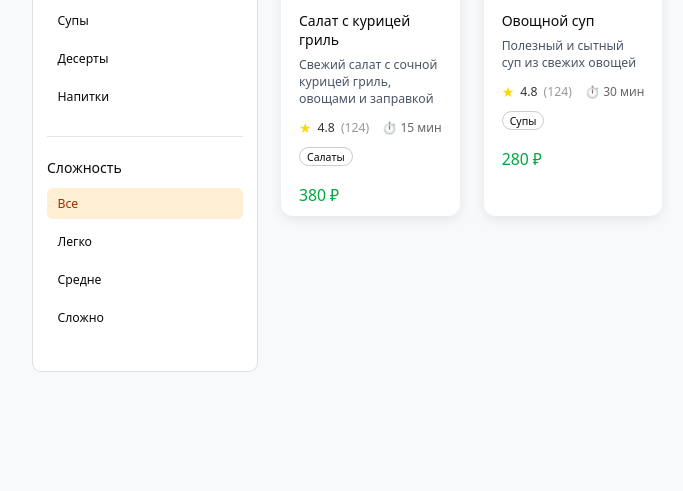
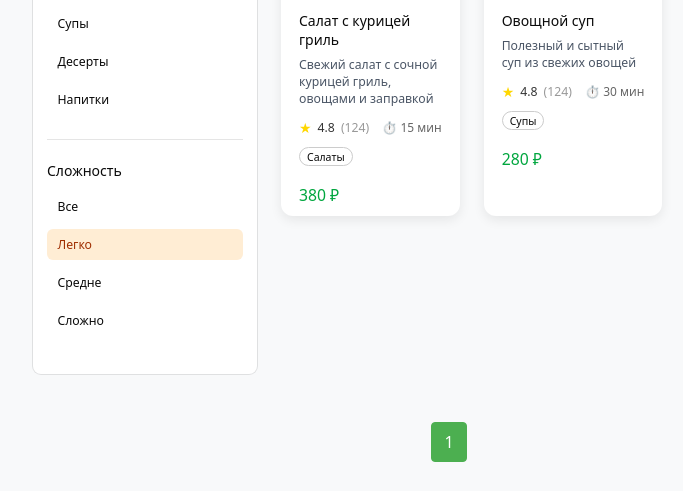
Before and after one commit to Totorooro/food_re, a Django app: page /?difficulty=easy&page=1 in a window 1280 px wide. Shown: the part 309-800 px from the top of the page, without its empty margins (191-874 px from the left). Run offline with Django 4.2, Linux system fonts and the light colour scheme; data comes from the database, SQL or seed files in the repository.

Commit message:
feat: add pagination and fix filtering

```diff
--- a/flavorfeed/recipes/static/recipes/css/style.css
+++ b/flavorfeed/recipes/static/recipes/css/style.css
@@ -121,6 +121,7 @@
             font-size: 12.25px;
             color: #030213;
             font-weight: 600;
+            text-decoration: none;
         }
 
         .filter_filters h3 {
@@ -131,6 +132,7 @@
 
         .reset-btn:hover, .reset-btn:focus {
             background: oklch(.872 .01 258.338);
+            text-decoration: none;
         }
 
         .filter-section {
@@ -153,6 +155,7 @@
             color: oklch(.145 0 0);
             border-radius: 6px;
             transition: all 0.2s;
+            text-decoration: none; /* Добавлено для ссылок */
         }
 
         .filter-option:hover, .filter-option:focus {
@@ -339,3 +342,39 @@
             padding-left: 18px;
             margin-bottom: 10px;
         }
+        /* Стили для пагинации рецептов */
+
+        .pagination ul {
+            display: flex;
+            justify-content: center;
+            list-style: none;
+            padding: 20px 0;
+            margin: 0;
+            gap: 8px;
+        }
+
+        .pagination .list-pages a {
+            display: inline-block;
+            padding: 8px 12px;
+            text-decoration: none;
+            color: #333;
+            background-color: #fff;
+            border: 1px solid #ddd;
+            border-radius: 4px;
+            transition: all 0.2s ease;
+        }
+
+        .pagination .list-pages a:hover {
+            background-color: #f5f5f5;
+            color: #000;
+        }
+
+        .pagination .list-pages.active span {
+            display: inline-block;
+            padding: 8px 12px;
+            background-color: #4CAF50;
+            color: white;
+            border: 1px solid #4CAF50;
+            border-radius: 4px;
+            cursor: default;
+        }
--- a/flavorfeed/recipes/static/recipes/js/script.js
+++ /dev/null
@@ -1,28 +0,0 @@
-document.addEventListener('DOMContentLoaded', function() {
-    const filterOptions = document.querySelectorAll('.filter-option');
-    const dishesGrid = document.querySelector('.dishes-grid');
-
-    filterOptions.forEach(option => {
-        option.addEventListener('click', function() {
-            const section = this.closest('.filter-section');
-            section.querySelectorAll('.filter-option').forEach(opt => opt.classList.remove('active'));
-            this.classList.add('active');
-
-            const category = document.querySelector('.filter-option[data-category].active')?.getAttribute('data-category') || 'all';
-            const difficulty = document.querySelector('.filter-option[data-difficulty].active')?.getAttribute('data-difficulty') || 'all';
-
-            const url = new URL(window.location.href);
-            url.searchParams.set('category', category);
-            url.searchParams.set('difficulty', difficulty);
-
-            fetch(url.toString())
-                .then(response => response.text())
-                .then(html => {
-                    const parser = new DOMParser();
-                    const doc = parser.parseFromString(html, 'text/html');
-                    const newDishesGrid = doc.querySelector('.dishes-grid');
-                    dishesGrid.innerHTML = newDishesGrid.innerHTML;
-                });
-        });
-    });
-});
--- a/flavorfeed/recipes/templates/recipes/index.html
+++ b/flavorfeed/recipes/templates/recipes/index.html
@@ -1,41 +1,38 @@
 {% extends 'base.html' %}
+{% load filter_tags %}
 
 {% block content %}
-
 <div class="main">
         <div class="sidebar">
             <div class="sidebar-header">
                 <div class="filter_filters"><h3>Фильтры</h3></div>
-                <button class="reset-btn">Сбросить</button>
+                {% with request.GET.page as current_page %}
+                <a href="{% if current_page %}?page={{ current_page }}{% else %}?{% endif %}" class="reset-btn">Сбросить</a>
+                {% endwith %}
             </div>
 
             <hr>
-
             <div class="filter-section">
                 <h4>Категория</h4>
-                <div class="filter-option active" data-category="all">Все категории</div>
+                <a href="{% filter_url 'category' 'all' %}" class="filter-option {% is_active 'category' 'all' %}">Все категории</a>
                 {% for category in categories %}
-                <div class="filter-option" data-category="{{ category.slug }}">{{ category.name }}</div>
-            {% endfor %}
+                <a href="{% filter_url 'category' category.slug %}" class="filter-option {% is_active 'category' category.slug %}">{{ category.name }}</a>
+                {% endfor %}
             </div>
             <hr>
             <div class="filter-section">
                 <h4>Сложность</h4>
-                <div class="filter-option active" data-difficulty="all">Все</div>
-                <div class="filter-option" data-difficulty="easy">Легко</div>
-                <div class="filter-option" data-difficulty="medium">Средне</div>
-                <div class="filter-option" data-difficulty="hard">Сложно</div>
+                <a href="{% filter_url 'difficulty' 'all' %}" class="filter-option {% is_active 'difficulty' 'all' %}">Все</a>
+                <a href="{% filter_url 'difficulty' 'easy' %}" class="filter-option {% is_active 'difficulty' 'easy' %}">Легко</a>
+                <a href="{% filter_url 'difficulty' 'medium' %}" class="filter-option {% is_active 'difficulty' 'medium' %}">Средне</a>
+                <a href="{% filter_url 'difficulty' 'hard' %}" class="filter-option {% is_active 'difficulty' 'hard' %}">Сложно</a>
             </div>
-
         </div>
-
         <div class="content">
             <div class="content-header">
                 <h1>Каталог блюд</h1>
-                <span>Найдено: 6 блюд</span>
+                <span>Найдено: {{ paginator.count }} блюд</span>
             </div>
-
-
             <div class="dishes-grid">
                 {% for dish in dishes %}
                 <div class="dish-card">
@@ -58,7 +55,6 @@
                             </div>
                         </div>
                         <span class="category">{{ dish.cat }}</span>
-
                     </div>
                     <div class="price">{{ dish.dish_price }} ₽</div>
                 </div>
@@ -67,3 +63,18 @@
         </div>
 </div>
 {% endblock %}
+{% block navigation %}
+<nav class="pagination">
+    <ul>
+        {% for p in paginator.page_range %}
+        <li class="list-pages {% if p == page_obj.number %}active{% endif %}">
+            {% if p == page_obj.number %}
+            <span>{{ p }}</span>
+            {% else %}
+            <a href="{% filter_url 'page' p %}">{{ p }}</a>
+            {% endif %}
+        </li>
+        {% endfor %}
+    </ul>
+</nav>
+{% endblock %}
--- /dev/null
+++ b/flavorfeed/recipes/templatetags/filter_tags.py
@@ -0,0 +1,26 @@
+from django import template
+from urllib.parse import urlencode
+
+register = template.Library()
+
+@register.simple_tag(takes_context=True)
+def filter_url(context, field, value, reset_page=False):
+    request = context['request']
+    params = request.GET.copy()
+
+    if value == 'all':
+        params.pop(field, None)
+    else:
+        params[field] = value
+
+    if reset_page or field == 'category' or field == 'difficulty':
+        params['page'] = 1
+
+    return '?' + params.urlencode()
+
+
+@register.simple_tag(takes_context=True)
+def is_active(context, field, value):
+    request = context['request']
+    current_value = request.GET.get(field)
+    return 'active' if (value == 'all' and not current_value) or current_value == value else ''
--- a/flavorfeed/recipes/views.py
+++ b/flavorfeed/recipes/views.py
@@ -4,6 +4,7 @@ from .models import Dish, Category
 class RecipesView(ListView):
     template_name = 'recipes/index.html'
     context_object_name = 'dishes'
+    paginate_by = 6
 
     def get_queryset(self):
         queryset = Dish.objects.all()
--- a/flavorfeed/templates/base.html
+++ b/flavorfeed/templates/base.html
@@ -22,7 +22,10 @@
 {% block content %}
 {% endblock %}
 
-<script src="{% static 'recipes/js/script.js' %}"></script>
+{% block navigation %}
+{% endblock %}
+
+
 
 </body>
 </html>
```
Also changed, not shown: flavorfeed/recipes/urls.py (line endings or trailing spaces).
